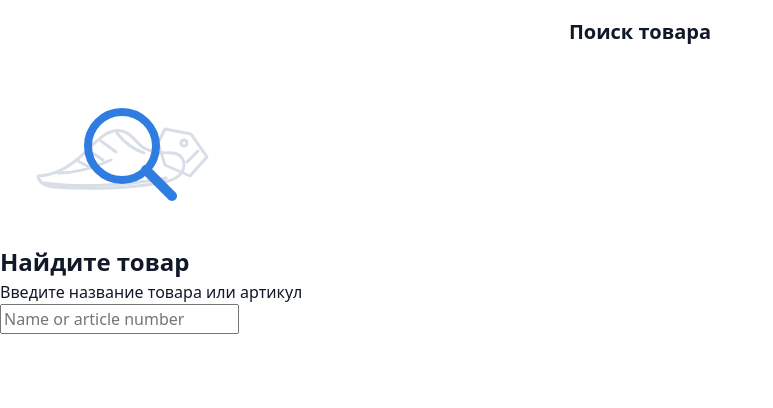
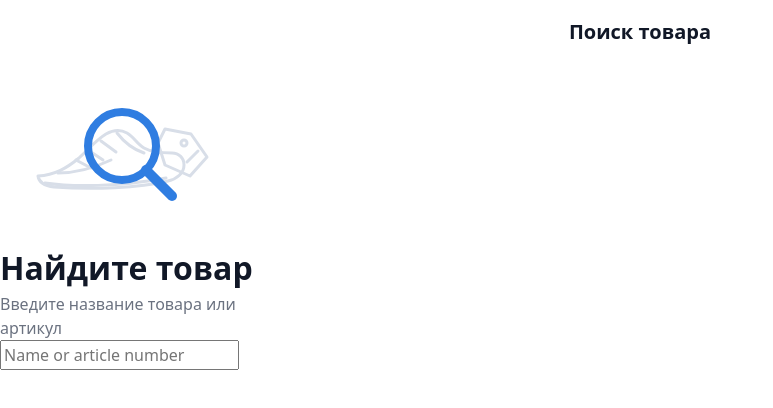
Before and after one commit to DianaGalter/check-price, a React (Vite) app: page / in a window 1280 px wide. Shown: the top 408 px of the page, without its empty margins (0-773 px from the left). Built offline with nearby package versions, Linux system fonts and the light colour scheme.

Commit message:
add empty state styles

```diff
--- a/src/features/product-search/EmptyState.tsx
+++ /dev/null
@@ -1,12 +0,0 @@
-import emptySearchIllustration from "../../assets/illustrations/product-search-empty.svg";
-
-export const EmptyState = () => {
-  return (
-    <>
-      <img src={emptySearchIllustration} alt="" />
-
-      <h2>Найдите товар</h2>
-      <p>Введите название товара или артикул</p>
-    </>
-  );
-};
--- /dev/null
+++ b/src/features/product-search/empty-state/EmptyState.module.scss
@@ -0,0 +1,20 @@
+.emptyState {
+  display: flex;
+  flex-direction: column;
+  align-items: center;
+  text-align: center;
+}
+
+.illustration {
+  width: 220px;
+}
+
+.title {
+  font-size: 32px;
+  font-weight: 700;
+}
+
+.description {
+  max-width: 260px;
+  color: #6b7280;
+}
--- /dev/null
+++ b/src/features/product-search/empty-state/EmptyState.tsx
@@ -0,0 +1,13 @@
+import styles from "./EmptyState.module.scss";
+import emptySearchIllustration from "../../../assets/illustrations/product-search-empty.svg";
+
+export const EmptyState = () => {
+  return (
+    <>
+      <img src={emptySearchIllustration} alt="" />
+
+      <h2 className={styles.title}>Найдите товар</h2>
+      <p className={styles.description}>Введите название товара или артикул</p>
+    </>
+  );
+};
--- /dev/null
+++ b/src/features/product-search/empty-state/index.ts
@@ -0,0 +1 @@
+export { EmptyState } from "./EmptyState";
--- a/src/features/product-search/index.ts
+++ b/src/features/product-search/index.ts
@@ -1,3 +1,3 @@
 export { filterProducts } from "./filterProducts";
 export { SearchInput } from "./SearchInput";
-export { EmptyState } from "./EmptyState";
+export { EmptyState } from "./empty-state";
```
